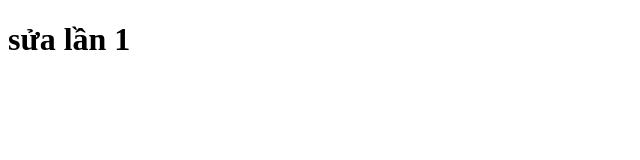
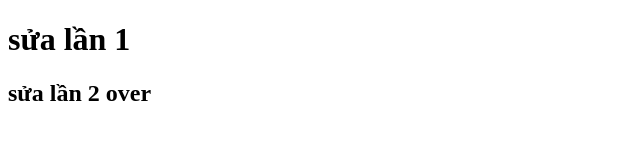
Before and after one commit to yuevn-cyber/Du-An-3, a plain HTML site: page index2.html in a window 1280 px wide. Shown: the whole page, without its empty margins (0-640 px from the left). Drawn offline with Linux system fonts and the light colour scheme.

Commit message:
first commit

```diff
--- a/index2.html
+++ b/index2.html
@@ -9,6 +9,7 @@
 
 <body>
     <h1>sửa lần 1</h1>
+    <h2>sửa lần 2 over</h2>
 
 </body>
 
```
